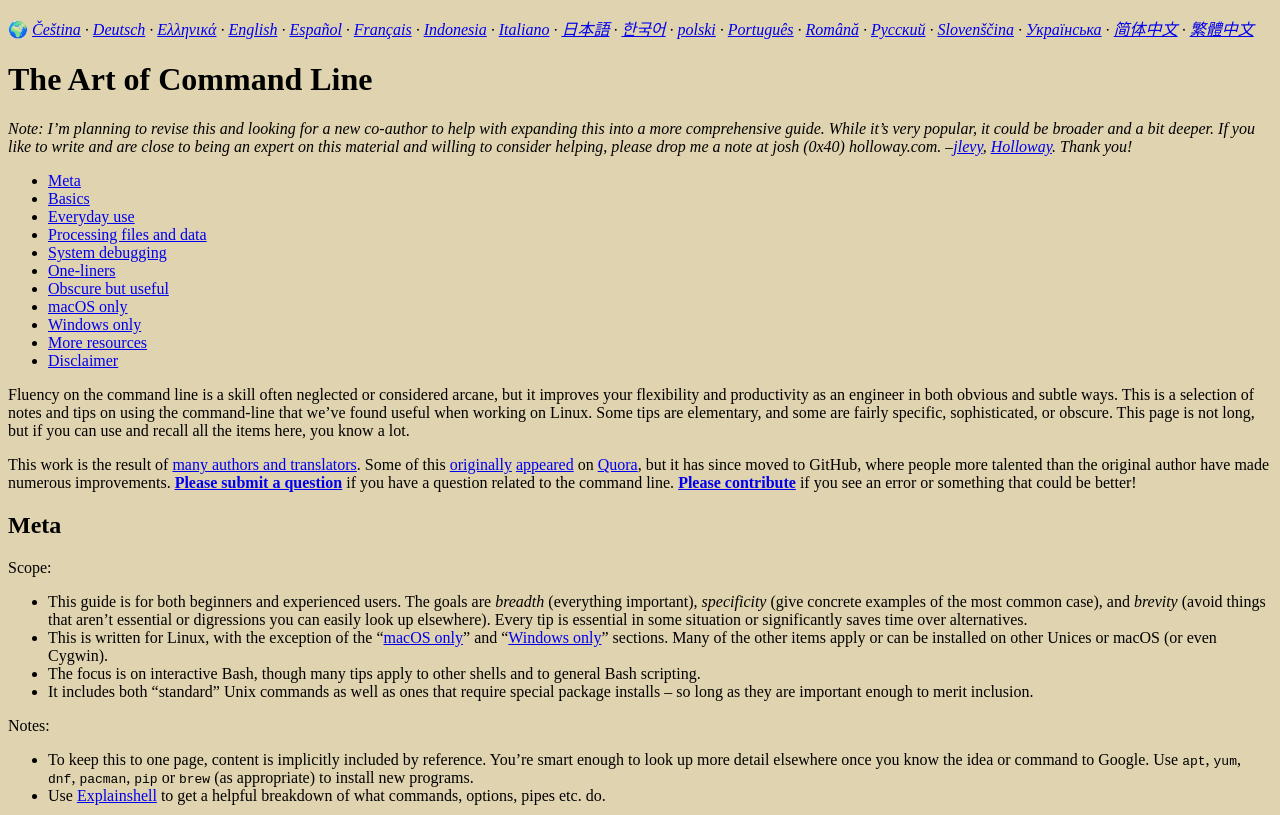
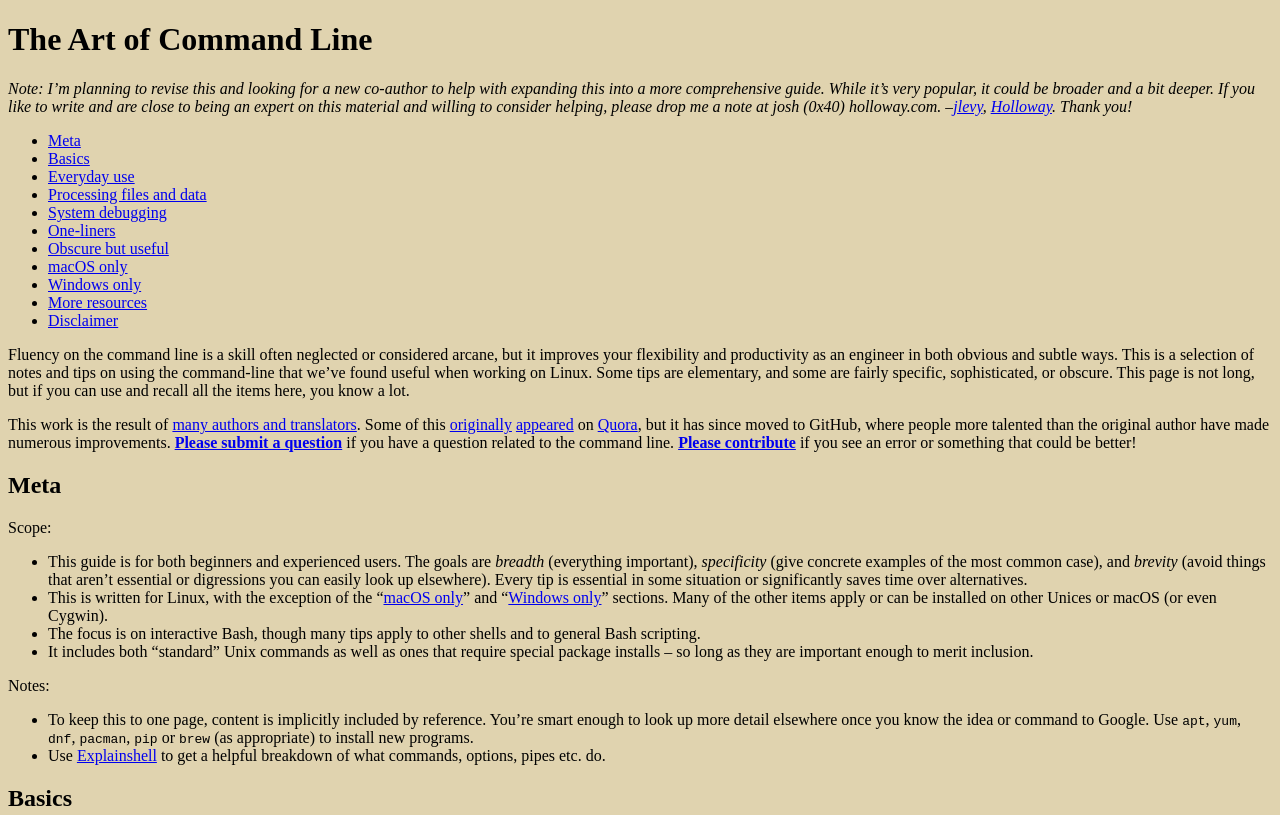
Before and after one commit to mystuffs/the-art-of-command-line-web, a plain HTML site: page index.html in a window 1280 px wide. Shown: the top 815 px of the page. Drawn offline with Linux system fonts and the light colour scheme.

Commit message:
Add files via upload

```diff
--- a/index.html
+++ b/index.html
@@ -3,7 +3,6 @@
   <style>
     * { background-color: #E0D3AF; }
   </style>
-  <p>🌍 <em><a href="README-cs.md">Čeština</a> ∙ <a href="README-de.md">Deutsch</a> ∙ <a href="README-el.md">Ελληνικά</a> ∙ <a href="README.md">English</a> ∙ <a href="README-es.md">Español</a> ∙ <a href="README-fr.md">Français</a> ∙ <a href="README-id.md">Indonesia</a> ∙ <a href="README-it.md">Italiano</a> ∙ <a href="README-ja.md">日本語</a> ∙ <a href="README-ko.md">한국어</a> ∙ <a href="README-pl.md">polski</a> ∙ <a href="README-pt.md">Português</a> ∙ <a href="README-ro.md">Română</a> ∙ <a href="README-ru.md">Русский</a> ∙ <a href="README-sl.md">Slovenščina</a> ∙ <a href="README-uk.md">Українська</a> ∙ <a href="README-zh.md">简体中文</a> ∙ <a href="README-zh-Hant.md">繁體中文</a></em></p>
   <h1 id="the-art-of-command-line">The Art of Command Line</h1>
   <p><em>Note: I’m planning to revise this and looking for a new co-author to help with expanding this into a more comprehensive guide. While it’s very popular, it could be broader and a bit deeper. If you like to write and are close to being an expert on this material and willing to consider helping, please drop me a note at josh (0x40) holloway.com. –<a href="https://github.com/jlevy">jlevy</a>, <a href="https://www.holloway.com">Holloway</a>. Thank you!</em></p>
   <ul>
```
